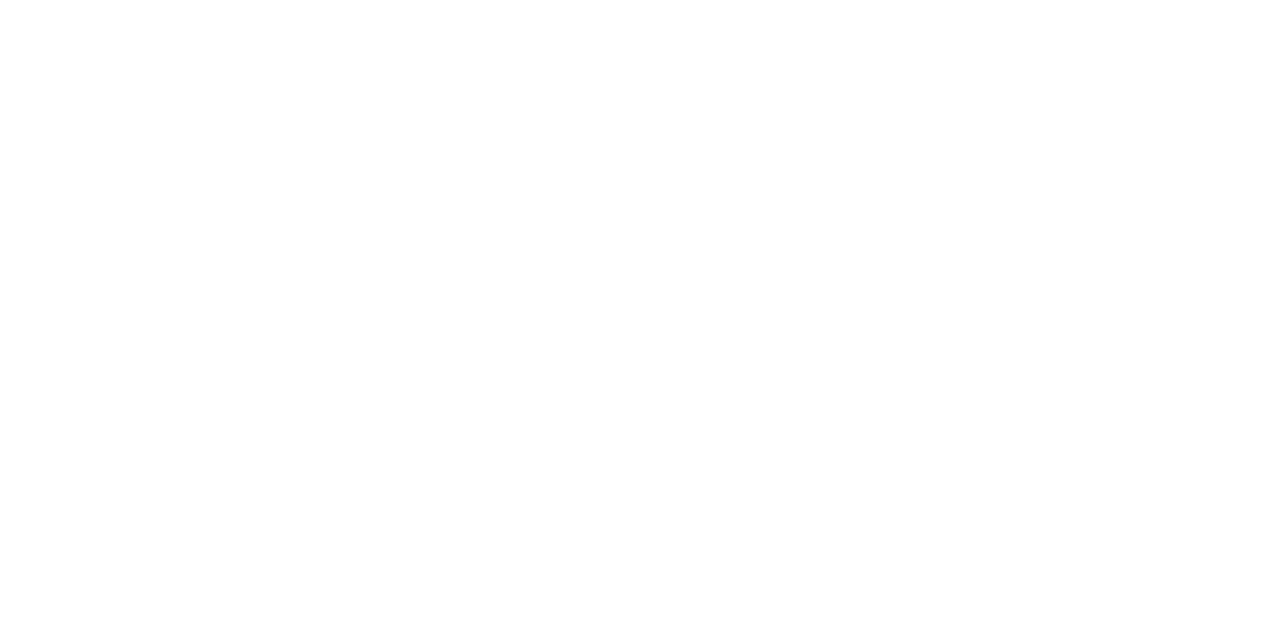
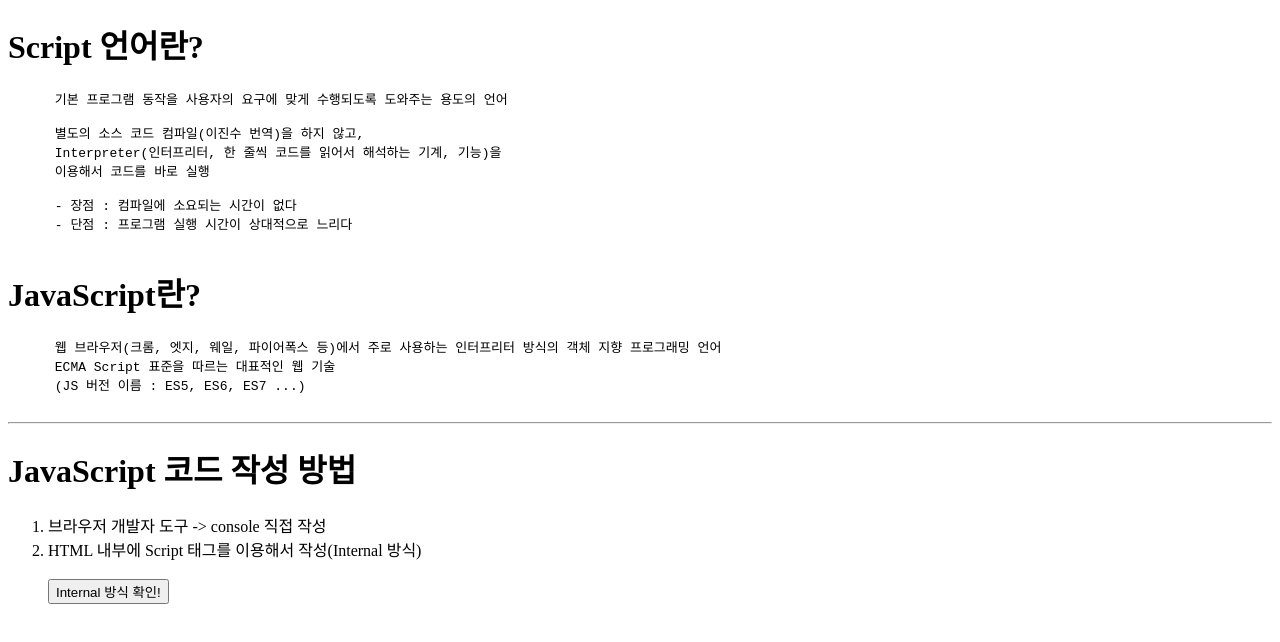
Before and after one commit to svv0003/03_JavaScript, a plain HTML site: page html/01_JS개요.html in a window 1280 px wide. Drawn offline with Linux system fonts and the light colour scheme.

Commit message:
JS_개요 작성

```diff
--- a/html/01_JS개요.html
+++ b/html/01_JS개요.html
@@ -3,7 +3,51 @@
   <head>
     <meta charset="UTF-8" />
     <meta name="viewport" content="width=device-width, initial-scale=1.0" />
-    <title>Document</title>
+    <title>01_JS개요</title>
+    <link rel="stylesheel" href="../css/01_JS개요.css" />
+    <link rel="" href="../js/01_JS개요.js" />
   </head>
-  <body></body>
+  <body>
+    <h1>Script 언어란?</h1>
+    <pre>
+      기본 프로그램 동작을 사용자의 요구에 맞게 수행되도록 도와주는 용도의 언어
+
+      별도의 소스 코드 컴파일(이진수 번역)을 하지 않고,
+      Interpreter(인터프리터, 한 줄씩 코드를 읽어서 해석하는 기계, 기능)을
+      이용해서 코드를 바로 실행
+
+      - 장점 : 컴파일에 소요되는 시간이 없다
+      - 단점 : 프로그램 실행 시간이 상대적으로 느리다
+    </pre>
+
+    <h1>JavaScript란?</h1>
+    <pre>
+      웹 브라우저(크롬, 엣지, 웨일, 파이어폭스 등)에서 주로 사용하는 인터프리터 방식의 객체 지향 프로그래밍 언어
+      ECMA Script 표준을 따르는 대표적인 웹 기술
+      (JS 버전 이름 : ES5, ES6, ES7 ...)
+    </pre>
+    <hr>
+    <h1>JavaScript 코드 작성 방법</h1>
+    <ol>
+      <li>브라우저 개발자 도구 -> console 직접 작성</li>
+      <li>HTML 내부에 Script 태그를 이용해서 작성(Internal 방식)</li>
+        <br>
+        <!-- 버튼이 클릭 되었을 때 internalFn() 함수를 호출(실행) -->
+         <button type="button" onclick="internalFn()">Internal 방식 확인!</button>
+         <script>
+          // 한 줄 주석
+          // <script> 태그를 작성하는 순간부터 JavaScript 언어를 작성할 수 있다
+          /*
+          Script 범위 태그 주석 : JS 코드를 주석으로 작성할 수 있고,
+          설명이나 표기를 작성할 수 있다
+          */
+         // function : 함수, 기능
+         /*
+         function 함수이름(매개변수){
+              기능에 대해서 작성하는 공간!
+         }
+         */
+         </script>
+    </ol>
+  </body>
 </html>
```
Also changed, not shown: css/01_JS개요.css (added), js/01_JS개요.js (added).
